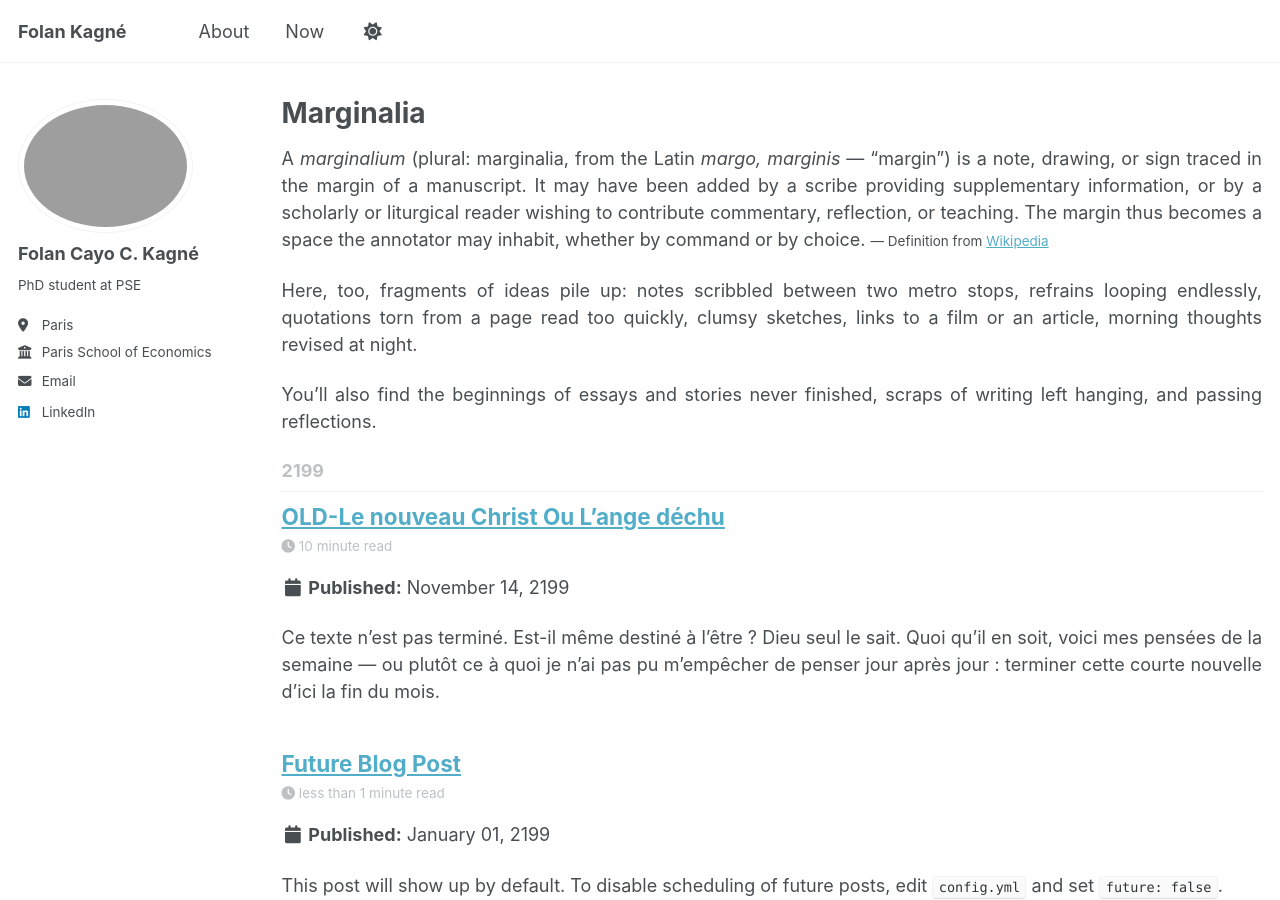
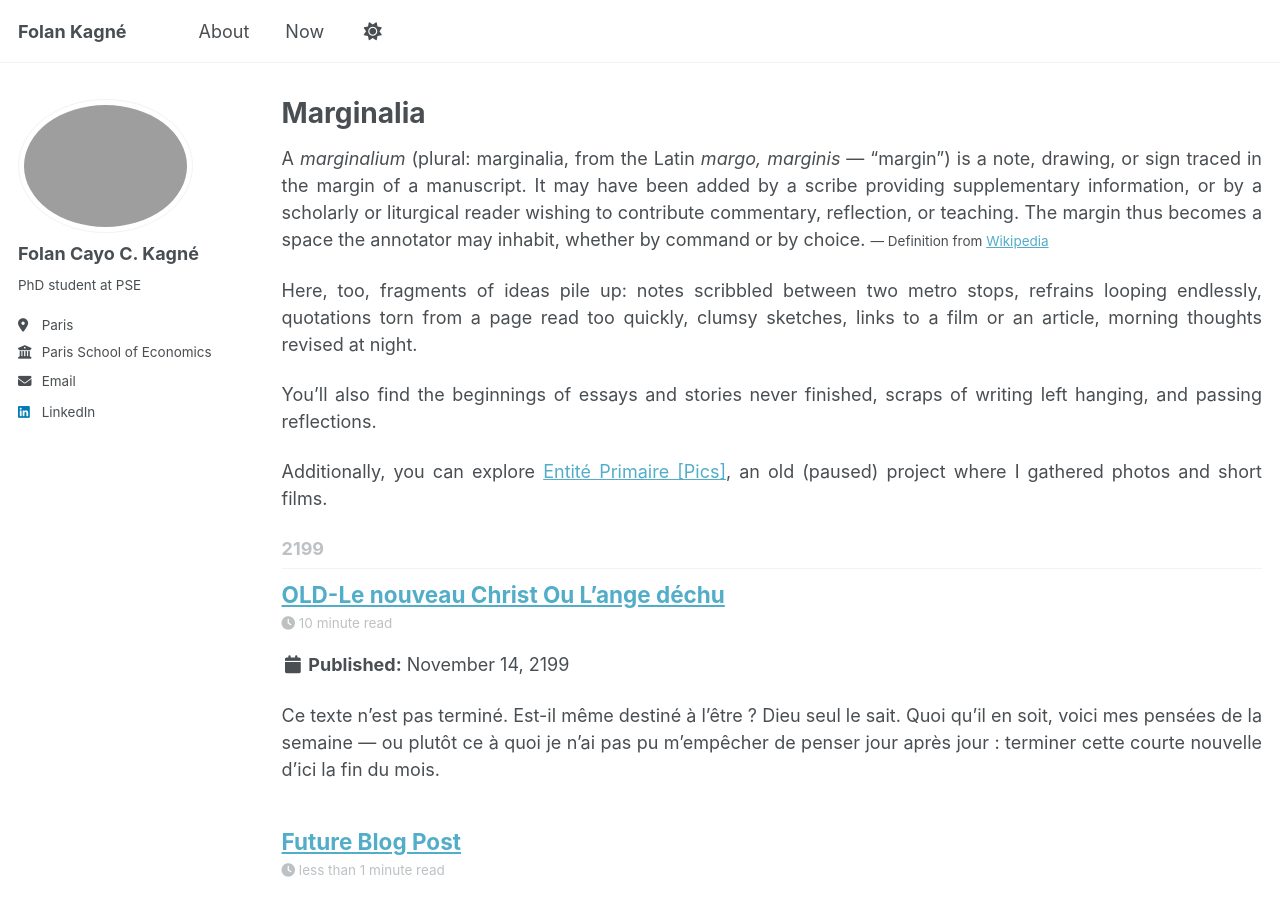
Before and after one commit to folankagne/folankagne.github.io, a Jekyll site: the page built from _pages/year-archive.html, in a window 1280 px wide and 900 px high. Built offline with Jekyll 4.4.1, drawn with Linux system fonts in a browser that asks for light colours; a script that is not in the unit is left out.

Commit message:
Update year-archive.html

```diff
--- a/_pages/year-archive.html
+++ b/_pages/year-archive.html
@@ -53,6 +53,11 @@ You’ll also find the beginnings of essays and stories never finished, scraps o
 and passing reflections.
 </p>
 
+<p>
+Additionally, you can explore <a href="https://folankagne.github.io/photos/" target="_blank">
+Entité Primaire [Pics]</a>, an old (paused) project where I gathered photos and short films.
+</p>
+
 {% include base_path %}
 {% capture written_year %}'None'{% endcapture %}
 {% for post in site.posts %}
```
